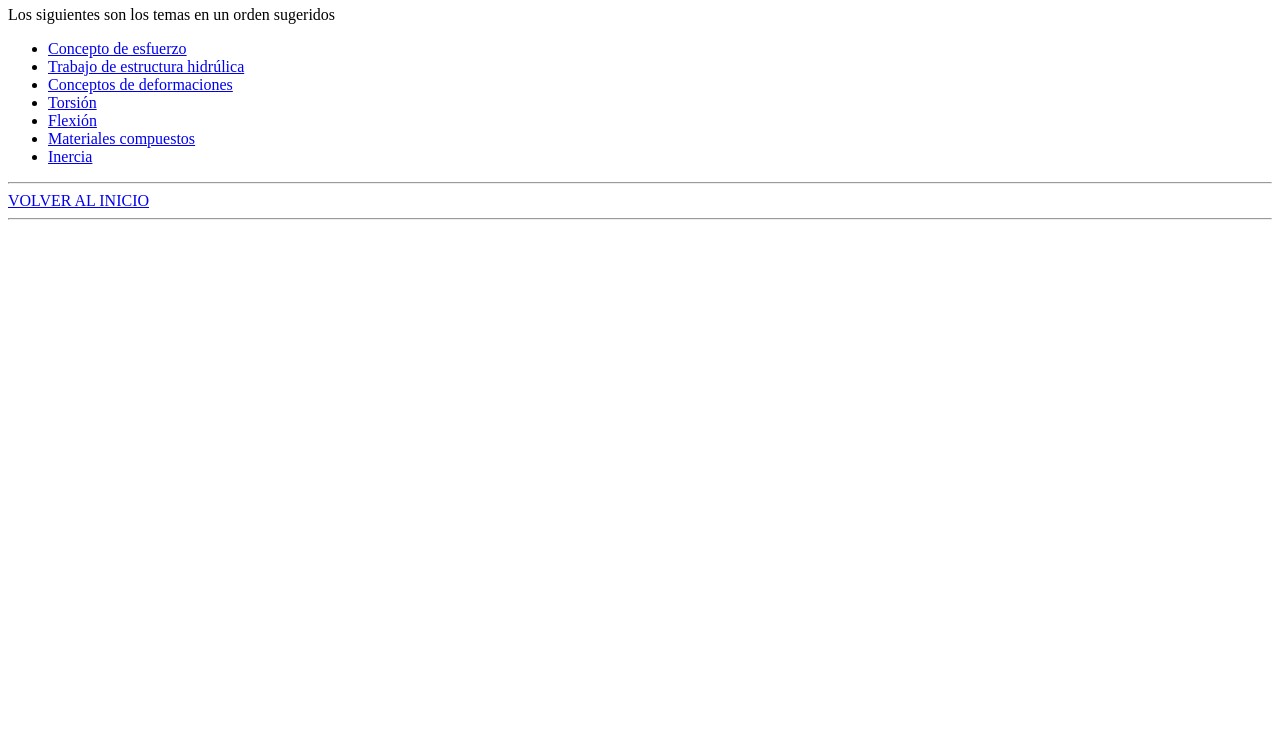
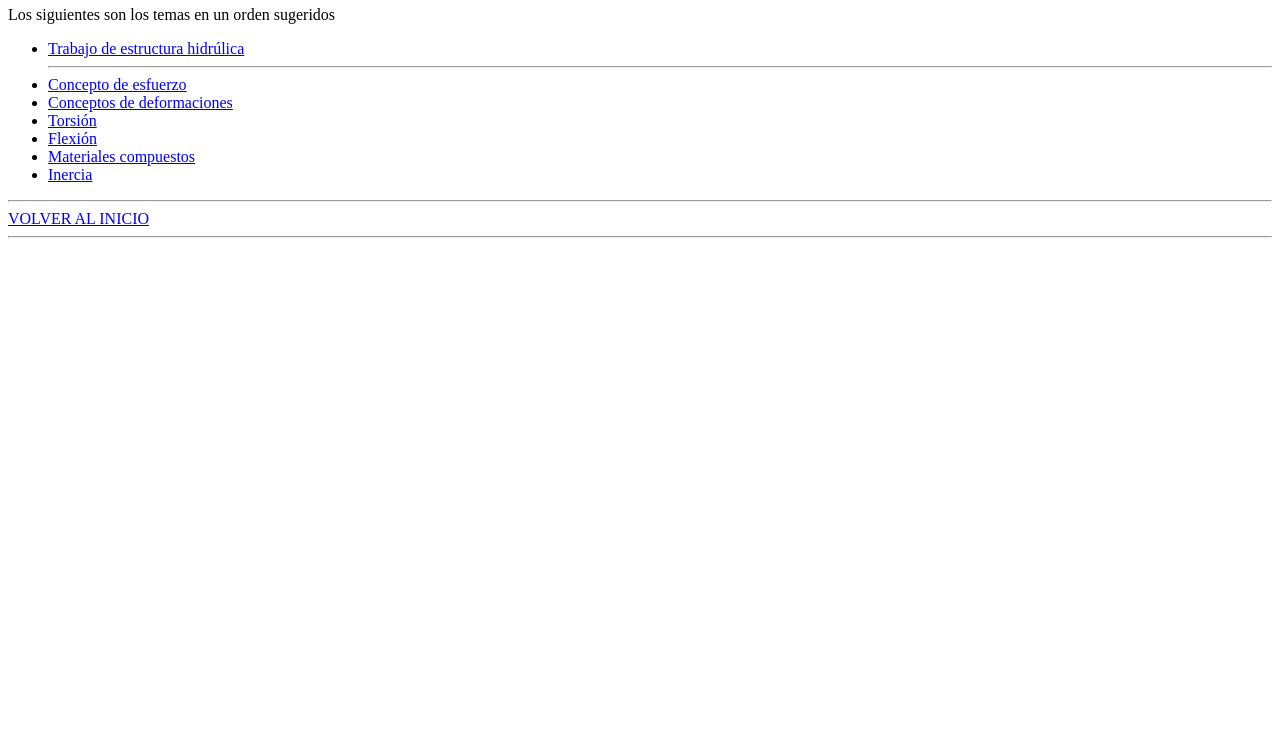
Before and after one commit to eulerAsesorias/eulerasesorias.github.io, a plain HTML site: page Materias/mecanicaMateriales.html in a window 1280 px wide. Shown: the part 60-800 px from the top of the page. Drawn offline with Linux system fonts and the light colour scheme.

Commit message:
Update mecanicaMateriales.html
organizo

```diff
--- a/Materias/mecanicaMateriales.html
+++ b/Materias/mecanicaMateriales.html
@@ -7,8 +7,8 @@
 		<h1>Resistencia de materiales</h1>
 		<p>Los siguientes son los temas en un orden sugeridos</p>
 		<ul>
+			<li><a href="https://drive.google.com/drive/folders/1S_UUHXxEmbBOWLVtTJL0-1-s4FiWoYXL?usp=sharing" target="_blank">Trabajo de estructura hidrúlica</a></li><hr>
 			<li><a href="https://drive.google.com/drive/folders/13ygUQnQzQWtdfatT31yCyU6VMt7p5FUV?usp=sharing" target="_blank">Concepto de esfuerzo</a></li>
-			<li><a href="https://drive.google.com/drive/folders/1S_UUHXxEmbBOWLVtTJL0-1-s4FiWoYXL?usp=sharing" target="_blank">Trabajo de estructura hidrúlica</a></li>
 			<li><a href="#">Conceptos de deformaciones</a></li>
 			<li><a href="#">Torsión</a></li>
 			<li><a href="#">Flexión</a></li>
```
